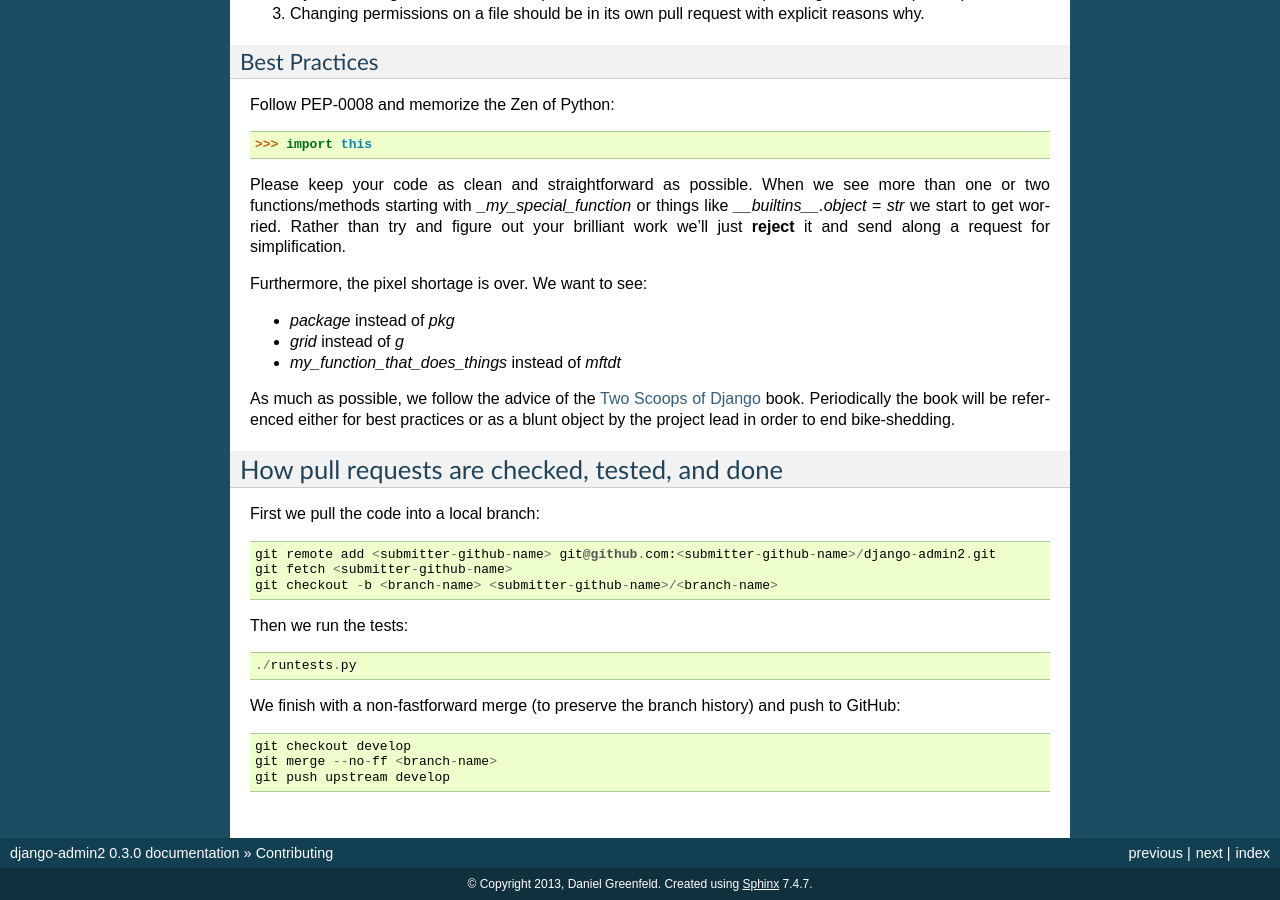
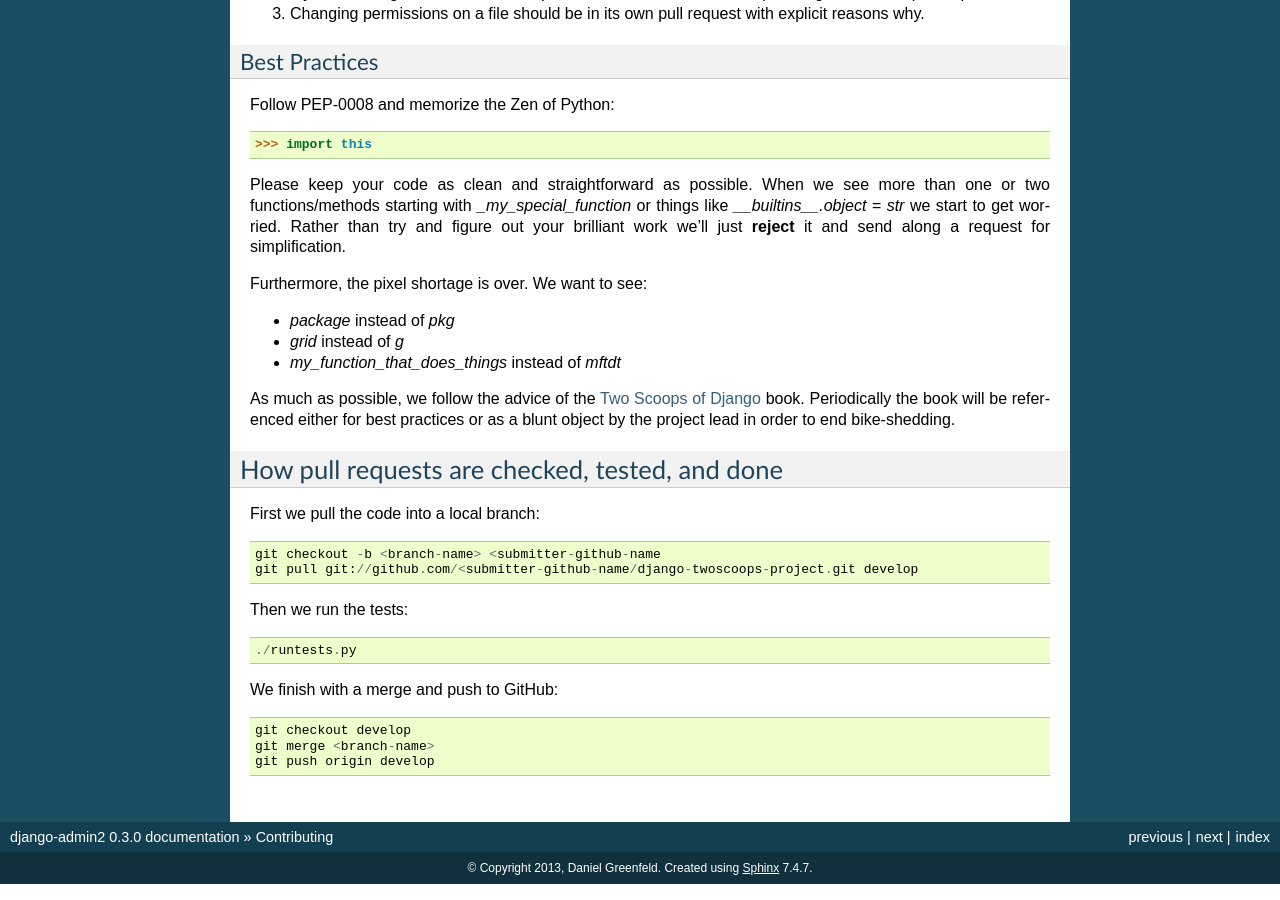
Before and after one commit to jazzband/django-admin2, a Sphinx documentation site: the page built from docs/contributing.rst, in a window 1280 px wide and 900 px high, scrolled down 3372 px. Built offline with Sphinx 7.4.7, drawn with Linux system fonts in a browser that asks for light colours.

Commit message:
More accurate documentation for how we test merges

```diff
--- a/docs/contributing.rst
+++ b/docs/contributing.rst
@@ -196,19 +196,18 @@
 
 First we pull the code into a local branch::
 
-    git remote add <submitter-github-name> git@github.com:<submitter-github-name>/django-admin2.git
-    git fetch <submitter-github-name>
-    git checkout -b <branch-name> <submitter-github-name>/<branch-name>
+    git checkout -b <branch-name> <submitter-github-name
+    git pull git://github.com/<submitter-github-name/django-twoscoops-project.git develop
 
 Then we run the tests::
 
     ./runtests.py
 
-We finish with a non-fastforward merge (to preserve the branch history) and push to GitHub::
+We finish with a merge and push to GitHub::
 
     git checkout develop
-    git merge --no-ff <branch-name>
-    git push upstream develop
+    git merge <branch-name>
+    git push origin develop
 
 .. _installation: install.html
 .. _GitHub project: https://github.com/twoscoops/django-admin2
```
